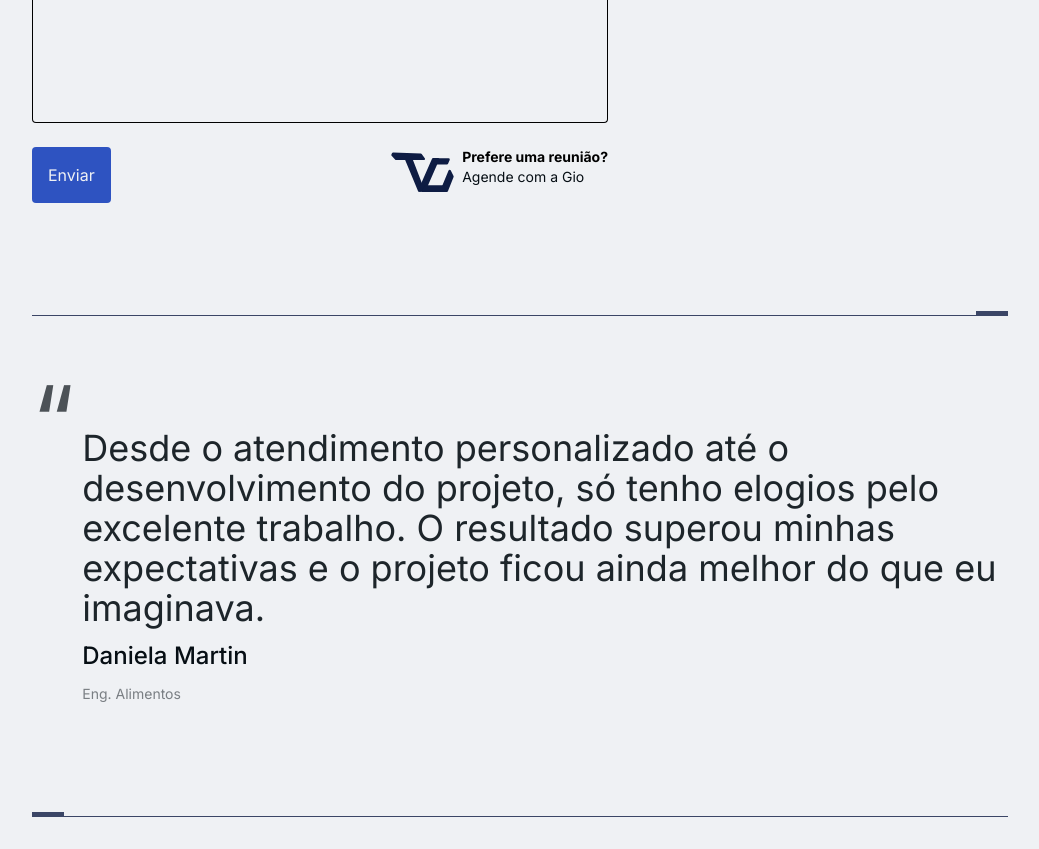
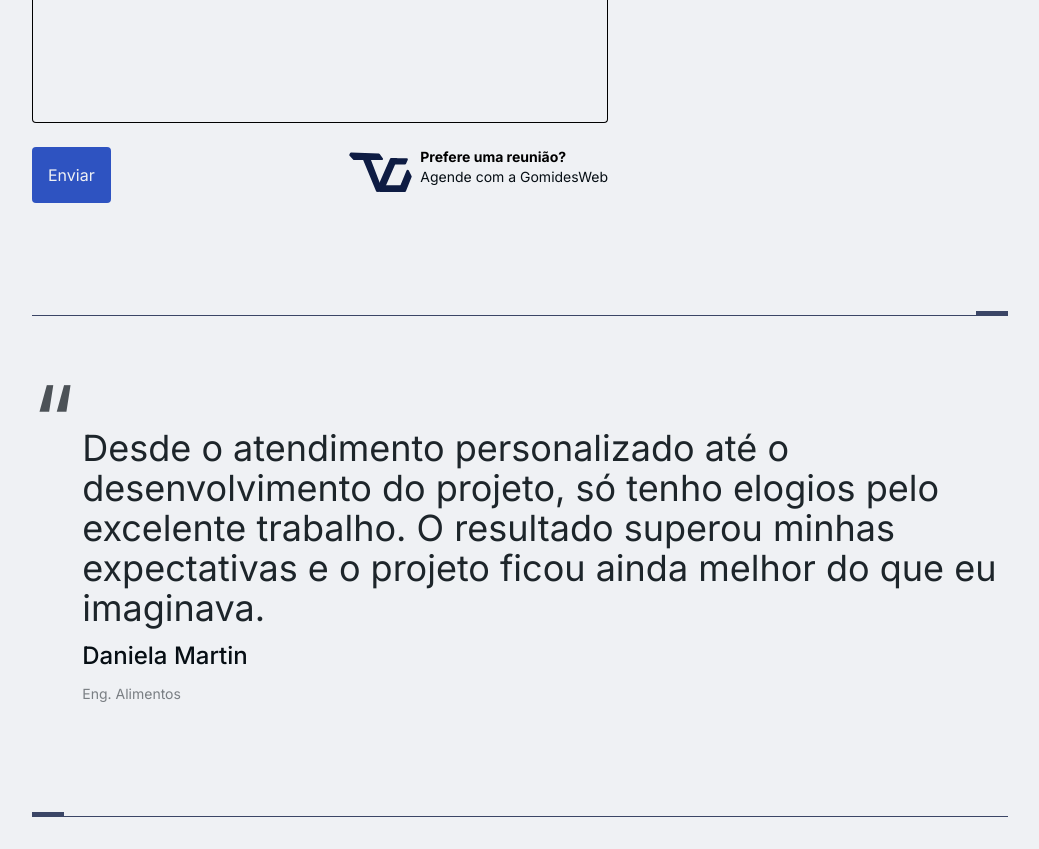
Before and after one commit to GomidesTs/site-gomides-web, a Next.js app: page /contact in a window 1280 px wide. Shown: the part 1440-2289 px from the top of the page, without its empty margins (120-1159 px from the left). Built offline with nearby package versions, Linux system fonts and the light colour scheme.

Commit message:
refactor: form
Success phrase infusion when submitting form.

```diff
--- a/src/components/Form/Form.tsx
+++ b/src/components/Form/Form.tsx
@@ -10,7 +10,8 @@ export const Form = () => {
     handleSubmit,
     register,
     optionsServices,
-    optionsTerm
+    optionsTerm,
+    isSubmitSuccessful
   } = useDiscord();
 
   return (
@@ -157,6 +158,7 @@ export const Form = () => {
         )}
       </div>
 
+      <div className="flex flex-col gap-2">
         <div className="flex justify-between">
           <button
             type="submit"
@@ -170,11 +172,19 @@ export const Form = () => {
             <div>
               <h6 className="text-sm font-bold">Prefere uma reunião?</h6>
               <p className="cursor-pointer text-sm text-black-500">
-              Agende com a Gio
+                Agende com a GomidesWeb
               </p>
             </div>
           </div>
         </div>
+        {isSubmitSuccessful && (
+          <p className="text-sm font-medium text-esmerald-500">
+            Suas informações foram submetidas. Aguarde o contato da nossa equipe
+            através do número de WhatsApp fornecido para trabalharmos juntos no
+            seu projeto.
+          </p>
+        )}
+      </div>
     </form>
   );
 };
--- a/src/components/Form/useDiscord.ts
+++ b/src/components/Form/useDiscord.ts
@@ -11,7 +11,7 @@ export const useDiscord = () => {
     register,
     handleSubmit,
     reset,
-    formState: { errors }
+    formState: { errors, isSubmitSuccessful }
   } = useForm<FormProps>({
     criteriaMode: 'all',
     mode: 'all',
@@ -105,6 +105,7 @@ export const useDiscord = () => {
     errors,
     register,
     handleSubmit,
-    handleFormSubmit
+    handleFormSubmit,
+    isSubmitSuccessful
   };
 };
```
Lines whose indentation alone changed are shown as unchanged.
